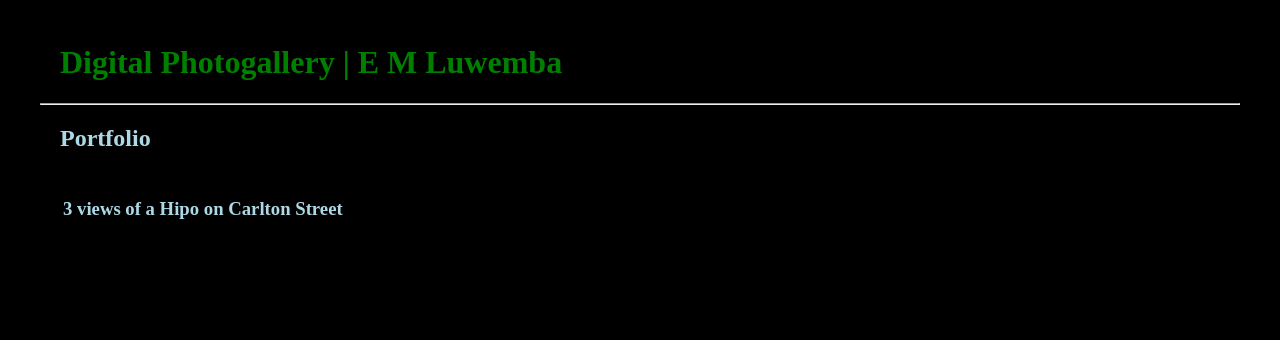
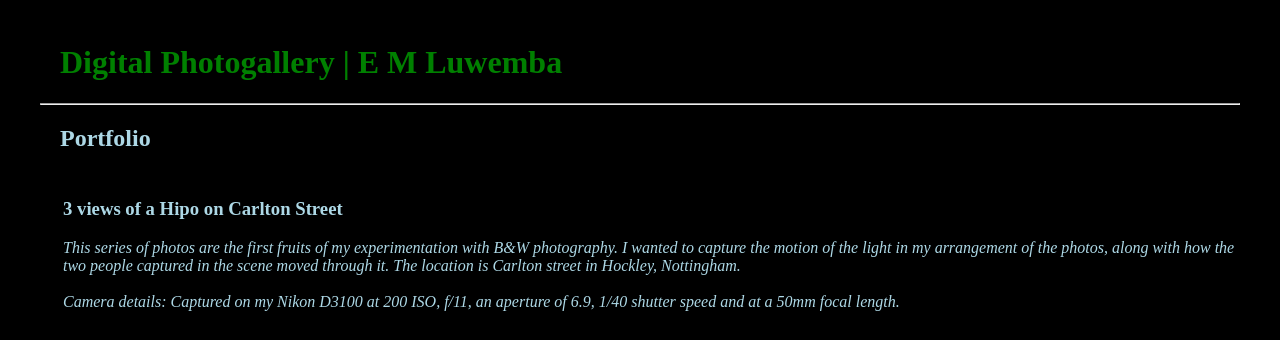
Before and after one commit to eph-lens/eph-lens, a plain HTML site: page index.html in a window 1280 px wide. Shown: the top 340 px of the page. Drawn offline with Linux system fonts and the light colour scheme.

Commit message:
Update master.css

```diff
--- a/master.css
+++ b/master.css
@@ -2,7 +2,7 @@ body {
   background-color: black;
 }
 
-h1, h2, h3 {
+h1, h2, h3, .comment {
   color: lightblue;
   margin-left: 20px;
 }
@@ -49,9 +49,13 @@ p {
     -webkit-box-orient: vertical;
     -webkit-line-clamp: 4;
     overflow: hidden;
-
 }
 
+.comment
+{
+  font-style: italic;
+  text-align: left;
+}
 /* row and column decoration */
 .row {
     margin: 0px -5px;
```
